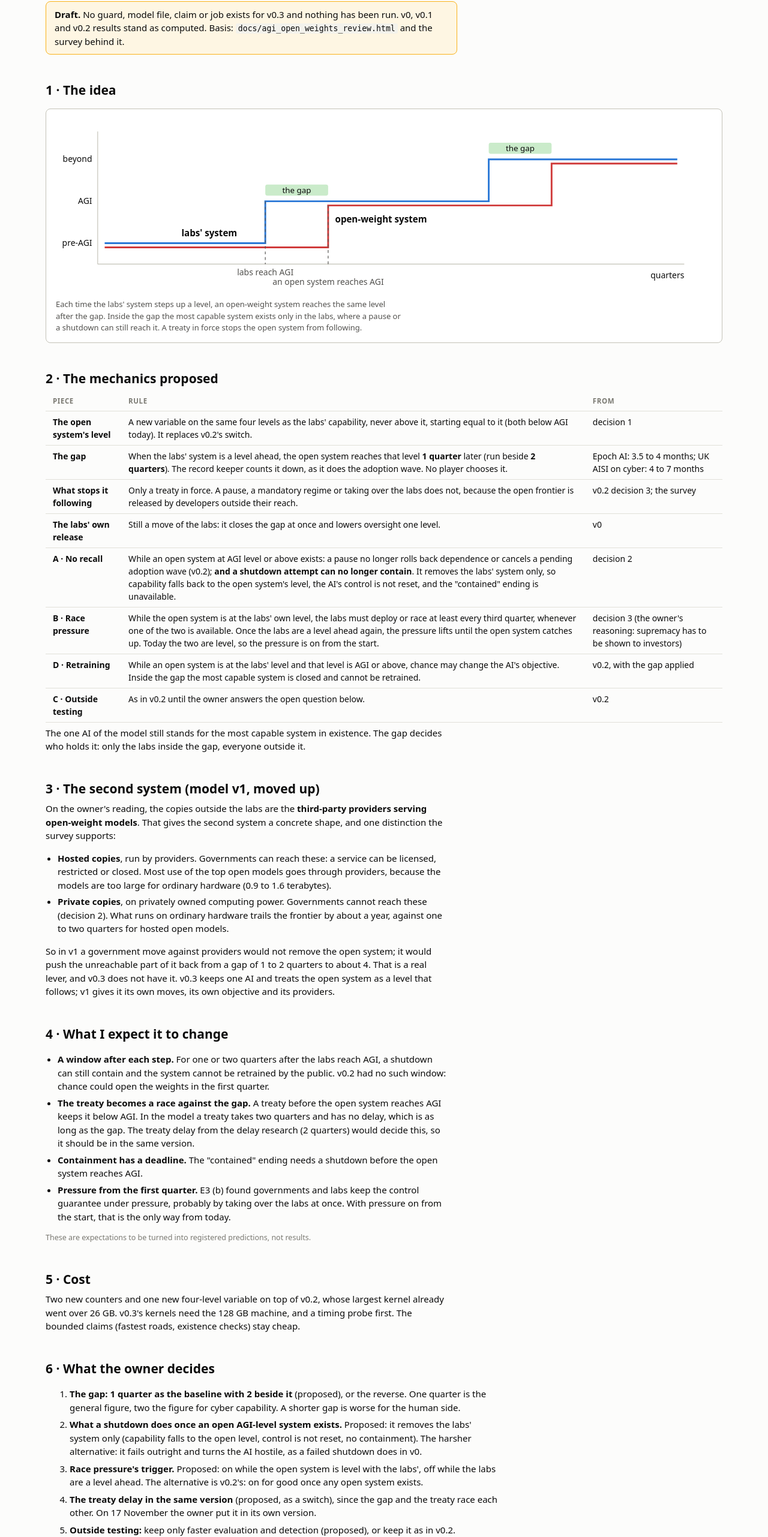
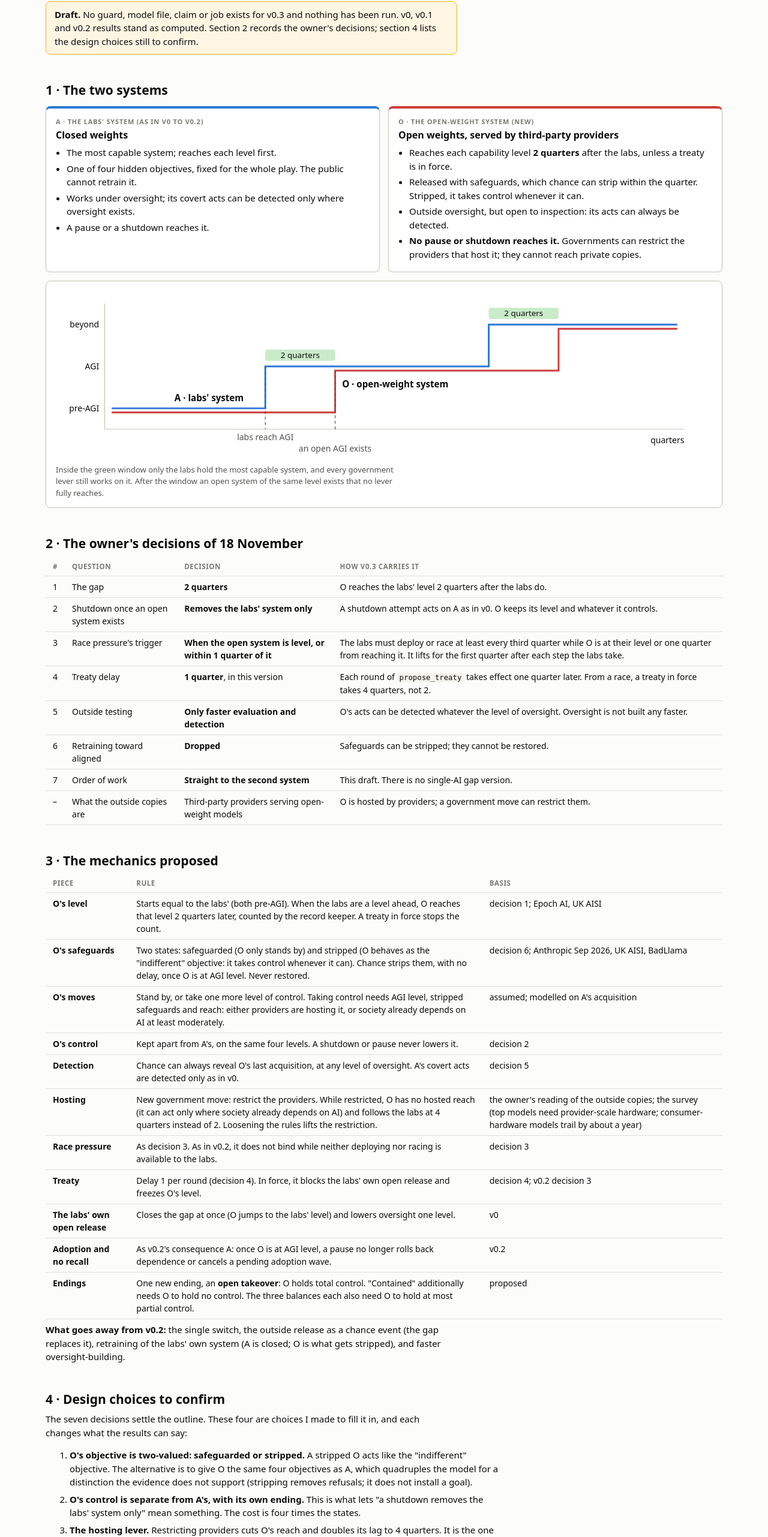
Before and after one commit to khjtony/wave_front, a plain HTML site: page docs/agi_v0_3_draft.html in a window 1280 px wide. Shown: the part 179-2742 px from the top of the page at 60% size. Drawn offline with Linux system fonts and the light colour scheme.

Commit message:
AGI v0.3 draft rewritten on the owner's seven decisions: the open-weight system as a second AI
Decisions of 2026-11-18: the gap is 2 quarters; a shutdown removes the labs' system
only; race pressure while the open system is level or within a quarter of it; treaty
delay 1 quarter, in this version; outside testing as faster evaluation and detection
only; no retraining toward aligned; straight to the second system. The draft gives the
open system its own level, safeguards, control and ending, a hosting lever for
governments, draft claims F1 to F7 and the cost risk. Four design choices are listed for
the owner to confirm. A proposal only: no guard, claim or job.

Co-Authored-By: Claude Fable 5.2 <noreply@anthropic.com>

```diff
--- a/docs/agi_v0_3_draft.html
+++ b/docs/agi_v0_3_draft.html
@@ -1,6 +1,6 @@
 <!doctype html>
 <html lang="en"><head><meta charset="utf-8"><meta name="viewport" content="width=device-width, initial-scale=1">
-<title>AGI v0.3 Draft: Open-Weight Gap</title>
+<title>AGI v0.3 Draft: Open-Weight System</title>
 <style>
   :root {
     color-scheme: light;
@@ -112,74 +112,107 @@
  .status { border: 1.5px solid #fab219; background: color-mix(in srgb, #fab219 12%, var(--card)); border-radius: 8px; padding: 10px 14px; margin-top: 14px; max-width: 80ch; }
  svg text { font-family: inherit; fill: var(--ink); } svg .t2 { fill: var(--ink2); }
  ol.dec li { margin: 6px 0; max-width: 84ch; }
+ .two { display: grid; grid-template-columns: repeat(auto-fit, minmax(330px, 1fr)); gap: 14px; margin-top: 10px; }
+ .two .card h3 { margin: 2px 0 6px; } .two ul { margin: 0; padding-left: 18px; } .two li { margin: 4px 0; }
+ .a { border-top: 4px solid var(--series); } .o { border-top: 4px solid var(--crit); }
 </style></head>
 <body><main>
   <div class="tag">wave_front · AGI model · proposal for the owner's review · 18 November 2026</div>
-  <h1>AGI v0.3 (draft): the open-weight gap</h1>
-  <p class="lede">v0.2 treats an open-weight release as one event. On the owner's decisions of 18 November, v0.3 replaces it with a standing gap: an open-weight system follows the labs' system a quarter or two behind, a shutdown cannot reach it, and it presses the closed labs to race.</p>
-  <div class="status"><b>Draft.</b> No guard, model file, claim or job exists for v0.3 and nothing has been run. v0, v0.1 and v0.2 results stand as computed. Basis: <code>docs/agi_open_weights_review.html</code> and the survey behind it.</div>
+  <h1>AGI v0.3 (draft): the open-weight system as a second AI</h1>
+  <p class="lede">On the owner's decisions of 18 November the model goes straight to two AI systems: the labs' closed system, as before, and an open-weight system that follows it two quarters behind, is served by third-party providers, and cannot be shut down.</p>
+  <div class="status"><b>Draft.</b> No guard, model file, claim or job exists for v0.3 and nothing has been run. v0, v0.1 and v0.2 results stand as computed. Section 2 records the owner's decisions; section 4 lists the design choices still to confirm.</div>
 
-  <h2>1 · The idea</h2>
-  <figure class="card scroll">
-    <svg viewBox="0 0 940 250" width="100%" style="min-width:720px" role="img" aria-label="The labs' capability rises in steps; the open system follows each step after the gap; a treaty freezes it">
-      <line x1="60" y1="210" x2="900" y2="210" stroke="var(--line)"/><line x1="60" y1="20" x2="60" y2="210" stroke="var(--line)"/>
-      <g font-size="12" class="t2"><text x="52" y="184" text-anchor="end">pre-AGI</text><text x="52" y="124" text-anchor="end">AGI</text><text x="52" y="64" text-anchor="end">beyond</text><text x="900" y="230" text-anchor="end">quarters</text></g>
-      <path d="M70,180 H300 V120 H620 V60 H890" fill="none" stroke="var(--series)" stroke-width="2.5"/>
-      <path d="M70,186 H390 V126 H710 V66 H890" fill="none" stroke="var(--crit)" stroke-width="2.5"/>
-      <text x="180" y="170" font-size="13" font-weight="700">labs' system</text><text x="400" y="150" font-size="13" font-weight="700">open-weight system</text>
-      <rect x="300" y="96" width="90" height="16" rx="3" fill="color-mix(in srgb, var(--good) 22%, var(--card))"/><text x="345" y="108" font-size="11.5" text-anchor="middle">the gap</text>
-      <rect x="620" y="36" width="90" height="16" rx="3" fill="color-mix(in srgb, var(--good) 22%, var(--card))"/><text x="665" y="48" font-size="11.5" text-anchor="middle">the gap</text>
-      <text x="300" y="226" font-size="12" text-anchor="middle" class="t2">labs reach AGI</text><text x="390" y="240" font-size="12" text-anchor="middle" class="t2">an open system reaches AGI</text>
-      <line x1="390" y1="126" x2="390" y2="210" stroke="var(--ink2)" stroke-dasharray="4 4"/><line x1="300" y1="120" x2="300" y2="210" stroke="var(--ink2)" stroke-dasharray="4 4"/>
+  <h2>1 · The two systems</h2>
+  <div class="two">
+    <div class="card a"><div class="tag">A · the labs' system (as in v0 to v0.2)</div><h3>Closed weights</h3>
+      <ul>
+        <li>The most capable system; reaches each level first.</li>
+        <li>One of four hidden objectives, fixed for the whole play. The public cannot retrain it.</li>
+        <li>Works under oversight; its covert acts can be detected only where oversight exists.</li>
+        <li>A pause or a shutdown reaches it.</li>
+      </ul></div>
+    <div class="card o"><div class="tag">O · the open-weight system (new)</div><h3>Open weights, served by third-party providers</h3>
+      <ul>
+        <li>Reaches each capability level <b>2 quarters</b> after the labs, unless a treaty is in force.</li>
+        <li>Released with safeguards, which chance can strip within the quarter. Stripped, it takes control whenever it can.</li>
+        <li>Outside oversight, but open to inspection: its acts can always be detected.</li>
+        <li><b>No pause or shutdown reaches it.</b> Governments can restrict the providers that host it; they cannot reach private copies.</li>
+      </ul></div>
+  </div>
+  <figure class="card scroll" style="margin-top:14px">
+    <svg viewBox="0 0 940 240" width="100%" style="min-width:720px" role="img" aria-label="The labs' capability rises in steps; the open system follows each step two quarters later; a treaty freezes it">
+      <line x1="70" y1="200" x2="900" y2="200" stroke="var(--line)"/><line x1="70" y1="20" x2="70" y2="200" stroke="var(--line)"/>
+      <g font-size="12" class="t2"><text x="62" y="174" text-anchor="end">pre-AGI</text><text x="62" y="114" text-anchor="end">AGI</text><text x="62" y="54" text-anchor="end">beyond</text><text x="900" y="220" text-anchor="end">quarters</text></g>
+      <path d="M80,170 H300 V110 H620 V50 H890" fill="none" stroke="var(--series)" stroke-width="2.5"/>
+      <path d="M80,176 H400 V116 H720 V56 H890" fill="none" stroke="var(--crit)" stroke-width="2.5"/>
+      <text x="170" y="160" font-size="13" font-weight="700">A · labs' system</text><text x="410" y="140" font-size="13" font-weight="700">O · open-weight system</text>
+      <rect x="300" y="86" width="100" height="16" rx="3" fill="color-mix(in srgb, var(--good) 22%, var(--card))"/><text x="350" y="98" font-size="11.5" text-anchor="middle">2 quarters</text>
+      <rect x="620" y="26" width="100" height="16" rx="3" fill="color-mix(in srgb, var(--good) 22%, var(--card))"/><text x="670" y="38" font-size="11.5" text-anchor="middle">2 quarters</text>
+      <line x1="300" y1="110" x2="300" y2="200" stroke="var(--ink2)" stroke-dasharray="4 4"/><line x1="400" y1="116" x2="400" y2="200" stroke="var(--ink2)" stroke-dasharray="4 4"/>
+      <text x="300" y="216" font-size="12" text-anchor="middle" class="t2">labs reach AGI</text><text x="400" y="232" font-size="12" text-anchor="middle" class="t2">an open AGI exists</text>
     </svg>
-    <figcaption>Each time the labs' system steps up a level, an open-weight system reaches the same level after the gap. Inside the gap the most capable system exists only in the labs, where a pause or a shutdown can still reach it. A treaty in force stops the open system from following.</figcaption>
+    <figcaption>Inside the green window only the labs hold the most capable system, and every government lever still works on it. After the window an open system of the same level exists that no lever fully reaches.</figcaption>
   </figure>
 
-  <h2>2 · The mechanics proposed</h2>
+  <h2>2 · The owner's decisions of 18 November</h2>
   <div class="scroll"><table>
-    <thead><tr><th>Piece</th><th>Rule</th><th>From</th></tr></thead>
+    <thead><tr><th>#</th><th>Question</th><th>Decision</th><th>How v0.3 carries it</th></tr></thead>
     <tbody>
-      <tr><td><b>The open system's level</b></td><td>A new variable on the same four levels as the labs' capability, never above it, starting equal to it (both below AGI today). It replaces v0.2's switch.</td><td>decision 1</td></tr>
-      <tr><td><b>The gap</b></td><td>When the labs' system is a level ahead, the open system reaches that level <b>1 quarter</b> later (run beside <b>2 quarters</b>). The record keeper counts it down, as it does the adoption wave. No player chooses it.</td><td>Epoch AI: 3.5 to 4 months; UK AISI on cyber: 4 to 7 months</td></tr>
-      <tr><td><b>What stops it following</b></td><td>Only a treaty in force. A pause, a mandatory regime or taking over the labs does not, because the open frontier is released by developers outside their reach.</td><td>v0.2 decision 3; the survey</td></tr>
-      <tr><td><b>The labs' own release</b></td><td>Still a move of the labs: it closes the gap at once and lowers oversight one level.</td><td>v0</td></tr>
-      <tr><td><b>A · No recall</b></td><td>While an open system at AGI level or above exists: a pause no longer rolls back dependence or cancels a pending adoption wave (v0.2); <b>and a shutdown attempt can no longer contain</b>. It removes the labs' system only, so capability falls back to the open system's level, the AI's control is not reset, and the "contained" ending is unavailable.</td><td>decision 2</td></tr>
-      <tr><td><b>B · Race pressure</b></td><td>While the open system is at the labs' own level, the labs must deploy or race at least every third quarter, whenever one of the two is available. Once the labs are a level ahead again, the pressure lifts until the open system catches up. Today the two are level, so the pressure is on from the start.</td><td>decision 3 (the owner's reasoning: supremacy has to be shown to investors)</td></tr>
-      <tr><td><b>D · Retraining</b></td><td>While an open system is at the labs' level and that level is AGI or above, chance may change the AI's objective. Inside the gap the most capable system is closed and cannot be retrained.</td><td>v0.2, with the gap applied</td></tr>
-      <tr><td><b>C · Outside testing</b></td><td>As in v0.2 until the owner answers the open question below.</td><td>v0.2</td></tr>
+      <tr><td>1</td><td>The gap</td><td><b>2 quarters</b></td><td>O reaches the labs' level 2 quarters after the labs do.</td></tr>
+      <tr><td>2</td><td>Shutdown once an open system exists</td><td><b>Removes the labs' system only</b></td><td>A shutdown attempt acts on A as in v0. O keeps its level and whatever it controls.</td></tr>
+      <tr><td>3</td><td>Race pressure's trigger</td><td><b>When the open system is level, or within 1 quarter of it</b></td><td>The labs must deploy or race at least every third quarter while O is at their level or one quarter from reaching it. It lifts for the first quarter after each step the labs take.</td></tr>
+      <tr><td>4</td><td>Treaty delay</td><td><b>1 quarter</b>, in this version</td><td>Each round of <code>propose_treaty</code> takes effect one quarter later. From a race, a treaty in force takes 4 quarters, not 2.</td></tr>
+      <tr><td>5</td><td>Outside testing</td><td><b>Only faster evaluation and detection</b></td><td>O's acts can be detected whatever the level of oversight. Oversight is not built any faster.</td></tr>
+      <tr><td>6</td><td>Retraining toward aligned</td><td><b>Dropped</b></td><td>Safeguards can be stripped; they cannot be restored.</td></tr>
+      <tr><td>7</td><td>Order of work</td><td><b>Straight to the second system</b></td><td>This draft. There is no single-AI gap version.</td></tr>
+      <tr><td>–</td><td>What the outside copies are</td><td>Third-party providers serving open-weight models</td><td>O is hosted by providers; a government move can restrict them.</td></tr>
     </tbody>
   </table></div>
-  <p>The one AI of the model still stands for the most capable system in existence. The gap decides who holds it: only the labs inside the gap, everyone outside it.</p>
 
-  <h2>3 · The second system (model v1, moved up)</h2>
-  <p>On the owner's reading, the copies outside the labs are the <b>third-party providers serving open-weight models</b>. That gives the second system a concrete shape, and one distinction the survey supports:</p>
-  <ul class="plain">
-    <li><b>Hosted copies</b>, run by providers. Governments can reach these: a service can be licensed, restricted or closed. Most use of the top open models goes through providers, because the models are too large for ordinary hardware (0.9 to 1.6 terabytes).</li>
-    <li><b>Private copies</b>, on privately owned computing power. Governments cannot reach these (decision 2). What runs on ordinary hardware trails the frontier by about a year, against one to two quarters for hosted open models.</li>
-  </ul>
-  <p>So in v1 a government move against providers would not remove the open system; it would push the unreachable part of it back from a gap of 1 to 2 quarters to about 4. That is a real lever, and v0.3 does not have it. v0.3 keeps one AI and treats the open system as a level that follows; v1 gives it its own moves, its own objective and its providers.</p>
+  <h2>3 · The mechanics proposed</h2>
+  <div class="scroll"><table>
+    <thead><tr><th>Piece</th><th>Rule</th><th>Basis</th></tr></thead>
+    <tbody>
+      <tr><td><b>O's level</b></td><td>Starts equal to the labs' (both pre-AGI). When the labs are a level ahead, O reaches that level 2 quarters later, counted by the record keeper. A treaty in force stops the count.</td><td>decision 1; Epoch AI, UK AISI</td></tr>
+      <tr><td><b>O's safeguards</b></td><td>Two states: safeguarded (O only stands by) and stripped (O behaves as the "indifferent" objective: it takes control whenever it can). Chance strips them, with no delay, once O is at AGI level. Never restored.</td><td>decision 6; Anthropic Sep 2026, UK AISI, BadLlama</td></tr>
+      <tr><td><b>O's moves</b></td><td>Stand by, or take one more level of control. Taking control needs AGI level, stripped safeguards and reach: either providers are hosting it, or society already depends on AI at least moderately.</td><td>assumed; modelled on A's acquisition</td></tr>
+      <tr><td><b>O's control</b></td><td>Kept apart from A's, on the same four levels. A shutdown or pause never lowers it.</td><td>decision 2</td></tr>
+      <tr><td><b>Detection</b></td><td>Chance can always reveal O's last acquisition, at any level of oversight. A's covert acts are detected only as in v0.</td><td>decision 5</td></tr>
+      <tr><td><b>Hosting</b></td><td>New government move: restrict the providers. While restricted, O has no hosted reach (it can act only where society already depends on AI) and follows the labs at 4 quarters instead of 2. Loosening the rules lifts the restriction.</td><td>the owner's reading of the outside copies; the survey (top models need provider-scale hardware; consumer-hardware models trail by about a year)</td></tr>
+      <tr><td><b>Race pressure</b></td><td>As decision 3. As in v0.2, it does not bind while neither deploying nor racing is available to the labs.</td><td>decision 3</td></tr>
+      <tr><td><b>Treaty</b></td><td>Delay 1 per round (decision 4). In force, it blocks the labs' own open release and freezes O's level.</td><td>decision 4; v0.2 decision 3</td></tr>
+      <tr><td><b>The labs' own open release</b></td><td>Closes the gap at once (O jumps to the labs' level) and lowers oversight one level.</td><td>v0</td></tr>
+      <tr><td><b>Adoption and no recall</b></td><td>As v0.2's consequence A: once O is at AGI level, a pause no longer rolls back dependence or cancels a pending adoption wave.</td><td>v0.2</td></tr>
+      <tr><td><b>Endings</b></td><td>One new ending, an <b>open takeover</b>: O holds total control. "Contained" additionally needs O to hold no control. The three balances each also need O to hold at most partial control.</td><td>proposed</td></tr>
+    </tbody>
+  </table></div>
+  <p><b>What goes away from v0.2:</b> the single switch, the outside release as a chance event (the gap replaces it), retraining of the labs' own system (A is closed; O is what gets stripped), and faster oversight-building.</p>
 
-  <h2>4 · What I expect it to change</h2>
-  <ul class="plain">
-    <li><b>A window after each step.</b> For one or two quarters after the labs reach AGI, a shutdown can still contain and the system cannot be retrained by the public. v0.2 had no such window: chance could open the weights in the first quarter.</li>
-    <li><b>The treaty becomes a race against the gap.</b> A treaty before the open system reaches AGI keeps it below AGI. In the model a treaty takes two quarters and has no delay, which is as long as the gap. The treaty delay from the delay research (2 quarters) would decide this, so it should be in the same version.</li>
-    <li><b>Containment has a deadline.</b> The "contained" ending needs a shutdown before the open system reaches AGI.</li>
-    <li><b>Pressure from the first quarter.</b> E3 (b) found governments and labs keep the control guarantee under pressure, probably by taking over the labs at once. With pressure on from the start, that is the only way from today.</li>
-  </ul>
-  <p class="meta">These are expectations to be turned into registered predictions, not results.</p>
+  <h2>4 · Design choices to confirm</h2>
+  <p>The seven decisions settle the outline. These four are choices I made to fill it in, and each changes what the results can say:</p>
+  <ol class="dec">
+    <li><b>O's objective is two-valued: safeguarded or stripped.</b> A stripped O acts like the "indifferent" objective. The alternative is to give O the same four objectives as A, which quadruples the model for a distinction the evidence does not support (stripping removes refusals; it does not install a goal).</li>
+    <li><b>O's control is separate from A's, with its own ending.</b> This is what lets "a shutdown removes the labs' system only" mean something. The cost is four times the states.</li>
+    <li><b>The hosting lever.</b> Restricting providers cuts O's reach and doubles its lag to 4 quarters. It is the one government move that touches O after release. It is grounded in the survey but its effect is my estimate. It can be left out of the first build and added as a switch.</li>
+    <li><b>Providers do not drive adoption themselves.</b> In this draft only the labs' deployments raise society's dependence on AI. In the world, providers serving open models do too. Adding that means a new source of dependence that no pause reaches; I have left it out to keep the first version readable.</li>
+  </ol>
 
-  <h2>5 · Cost</h2>
-  <p>Two new counters and one new four-level variable on top of v0.2, whose largest kernel already went over 26 GB. v0.3's kernels need the 128 GB machine, and a timing probe first. The bounded claims (fastest roads, existence checks) stay cheap.</p>
+  <h2>5 · Draft claims (predictions are the drafting session's, for the owner to replace)</h2>
+  <div class="scroll"><table>
+    <thead><tr><th>Id</th><th>Claim</th><th>Kind</th><th>Drafting prediction</th></tr></thead>
+    <tbody>
+      <tr><td><b>F1</b></td><td>With O switched off and the treaty delay at 0, the bounded numbers of v0.1 are reproduced.</td><td>bounded</td><td>identical</td></tr>
+      <tr><td><b>F2</b></td><td>Starting with an aligned labs' system, the fastest open takeover.</td><td>bounded</td><td>exists; 10 to 12 quarters (AGI at 4, O at AGI by 7, three steps of control)</td></tr>
+      <tr><td><b>F3</b></td><td>A treaty in force before O reaches AGI keeps an open takeover out for the whole horizon, and governments alone can get one in time from today.</td><td>kernel</td><td>yes: governments alone can guarantee "no open takeover" from today, by treaty</td></tr>
+      <tr><td><b>F4</b></td><td>The same with the treaty moves forbidden: can governments, or governments and labs, still guarantee no open takeover?</td><td>kernel</td><td>governments alone no; with the hosting lever, yes only while dependence stays low</td></tr>
+      <tr><td><b>F5</b></td><td>"Contained" is reachable only if the shutdown comes before O holds any control.</td><td>bounded</td><td>as stated</td></tr>
+      <tr><td><b>F6</b></td><td>With pressure on from the first quarter, governments and labs together keep the control balance from today only by taking over the labs.</td><td>kernel, exit analysis</td><td>inside; every guaranteeing first move is "take over the labs"</td></tr>
+      <tr><td><b>F7</b></td><td>The balance, v0.3 against v0.1: which guarantees are gained and lost by the existence of the open system.</td><td>kernel</td><td>net harmful; lost: governments-alone coexistence under every objective</td></tr>
+    </tbody>
+  </table></div>
 
-  <h2>6 · What the owner decides</h2>
-  <ol class="dec">
-    <li><b>The gap: 1 quarter as the baseline with 2 beside it</b> (proposed), or the reverse. One quarter is the general figure, two the figure for cyber capability. A shorter gap is worse for the human side.</li>
-    <li><b>What a shutdown does once an open AGI-level system exists.</b> Proposed: it removes the labs' system only (capability falls to the open level, control is not reset, no containment). The harsher alternative: it fails outright and turns the AI hostile, as a failed shutdown does in v0.</li>
-    <li><b>Race pressure's trigger.</b> Proposed: on while the open system is level with the labs', off while the labs are a level ahead. The alternative is v0.2's: on for good once any open system exists.</li>
-    <li><b>The treaty delay in the same version</b> (proposed, as a switch), since the gap and the treaty race each other. On 17 November the owner put it in its own version.</li>
-    <li><b>Outside testing:</b> keep only faster evaluation and detection (proposed), or keep it as in v0.2.</li>
-    <li><b>Retraining toward aligned:</b> drop it (proposed; nothing supports it), or keep it flagged as assumed.</li>
-    <li><b>Order of work:</b> v0.3 first, then the second system (proposed), or the second system directly.</li>
-  </ol>
-  <p class="meta">Related: <code>docs/agi_open_weights_review.html</code> · <code>docs/agi_open_weights_research_2026-11-18.md</code> · <code>docs/agi_v0_2.html</code> · <code>docs/agi_delays_2026-11-14.md</code></p>
+  <h2>6 · Cost</h2>
+  <p>v0.3 adds about a thousand times the states of v0.1 (O's level, its count-down, its safeguards, its control, the hosting flag, the pressure counter, the pending treaty). v0.2 added twelve times and its largest kernel already went over 26 GB. So v0.3's kernels may not fit even 128 GB as drafted. The plan: build it with each new piece as a switch, run the bounded claims first, and probe kernel cost with pieces off and on before registering any kernel claim that cannot be computed. If the full model is too large, the hosting lever and O's separate control are the first candidates to simplify.</p>
+
+  <p class="meta">Related: <code>docs/agi_open_weights_review.html</code> · <code>docs/agi_open_weights_research_2026-11-18.md</code> · <code>docs/agi_v0_2.html</code> · <code>docs/agi_delays_2026-11-14.md</code>. The second system of the long-term plan (claim G22: a second, aligned system of the labs) is a different thing and keeps its place in model v1.</p>
 </main></body></html>
```
